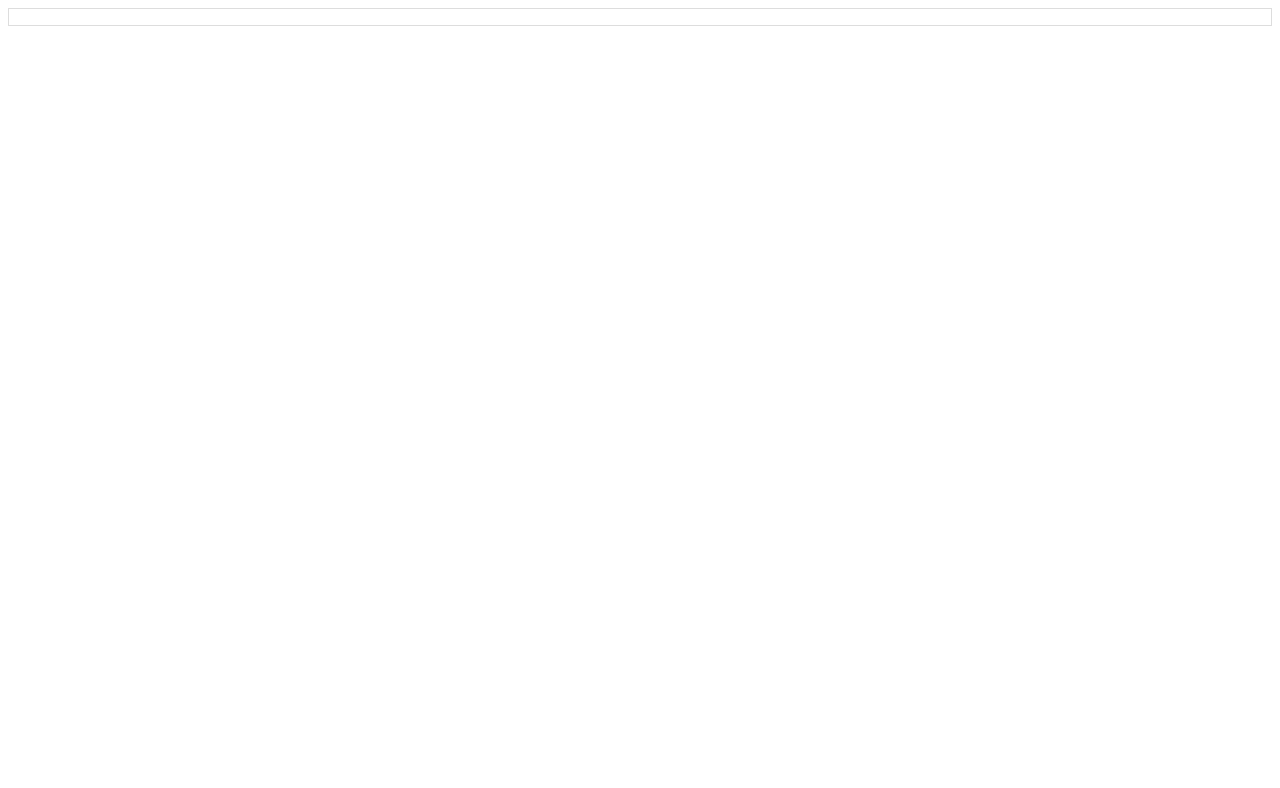
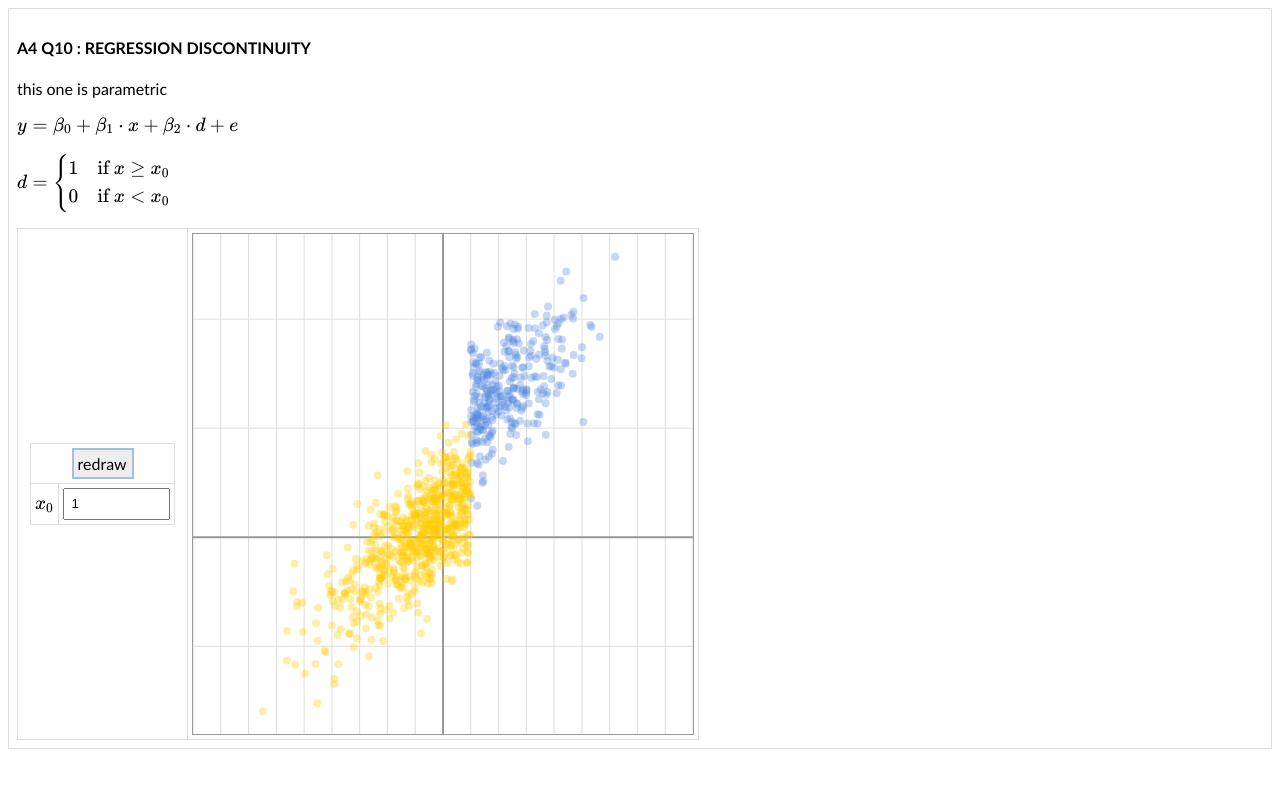
Before and after one commit to dactyrafficle/elder_almond, a plain HTML site: page a4_q10.html in a window 1280 px wide. Drawn offline with Linux system fonts and the light colour scheme.

Commit message:
Add files via upload

```diff
--- a/a4_q10.html
+++ b/a4_q10.html
@@ -17,14 +17,195 @@
   <script src="./includes/katex/katex.min.js"></script>
   <script src="./includes/a.js"></script>
 
-  <title> a4 q1 &middot; </title>
+  <title> A4 Q10 &middot; </title>
 
 </head>
 
 
+<div class='section border margin padding'>
 
-<div class='section border margin padding'>
+  <h4> A4 Q10 : REGRESSION DISCONTINUITY </h4>
+
+  <p> this one is parametric </p>
+  <p><span class='math'> y = \beta_0 + \beta_1 \cdot x + \beta_2 \cdot d + e </span></p>
+
+
+  <p><span class='math'>d = \begin{cases} 1 &\text{if } x \ge x_0 \\ 0 &\text{if } x \lt x_0 \end{cases} </span></p>
+
+  <table class='mytables'>
+    <tr>
+      <td>
+
+
+        <table class='mytables margin'>
+          <tr>
+            <td colspan=99><div class='mybuttons noselect' id='btn_redraw' style='padding: 4px; width: 50px; margin: 0 auto;'>redraw</div></td>
+          </tr>
+          <tr>
+            <td><span class='math'>x_0</span></td>
+            <td><input class='myinputs' id='input_x_critical' style='width: 90px;' type='number' value='1' step='0.1'></input></td>
+          </tr>
+        </table>
+
+      </td>
+      <td><div id='container'></div></td>
+    </tr>
+  </div>
+
+</div>
 
 
 
-</div>
+<script>
+
+
+let x_critical = 1;
+
+window.addEventListener('load', function() {
+
+  // SETUP
+  let box = new Box();
+  container.appendChild(box.RETURN_CONTAINER());
+
+  // THIS IS THE NUMBER OF PIXELS
+  box.RESIZE(500, 500);
+
+  document.getElementById('btn_redraw').addEventListener('click', function() {
+    generate_and_draw_points(box);
+  });
+
+  document.getElementById('input_x_critical').addEventListener('input', function() {
+
+    if (this.value === '') {
+      this.value = 0;
+      x_critical = 0;
+      generate_and_draw_points(box);
+      return;
+    }
+
+    let val = parseFloat(this.value);
+
+      if (val > 7) {
+        val = 7;
+      }
+      if (val < -7) {
+        val = -7;
+      }
+      this.value = val;
+      x_critical = parseFloat(this.value);
+      generate_and_draw_points(box);
+
+
+
+
+
+  });
+
+
+
+  // UPDATES b.current
+  box.ADD_CLICK();
+  box.ADD_MOUSEMOVE();
+
+
+
+
+  generate_and_draw_points(box);
+
+
+
+}); // CLOSING WINDOW.ONLOAD
+
+
+function generate_and_draw_points(box) {
+
+  // CLEAR THE CURRENT DRAWING
+  box.CLEAR_CANVAS();
+
+  let n = 1000;
+  let x = [];
+  let d = [];
+  let e = [];
+  let y = [];
+
+  for (let i = 0; i < n; i++) {
+
+    x_ = box.rnorm()*2;
+    x.push(x_);
+
+    d_ = 0;
+    if (x_ > x_critical) {
+      d_ = 1;
+    }
+    d.push(d_);
+
+
+    e_ = box.rnorm()*3;
+    e.push(e_);
+
+    y_ = 2 + 2*x_ + 7*d_ + e_;
+    y.push(y_);
+
+  }
+
+  // console.log(y);
+
+
+  let y_max = -99999999;
+  let y_min = 99999999;
+  let x_max = -99999999;
+  let x_min = 99999999;
+
+  for (let i = 0; i < n; i++) {
+    if (y[i] > y_max) {
+      y_max = y[i];
+    }
+    if (y[i] < y_min) {
+      y_min = y[i];
+    }
+  }
+
+  let y_span = y_max - y_min;
+
+  for (let i = 0; i < n; i++) {
+    if (x[i] > x_max) {
+      x_max = x[i];
+    }
+    if (x[i] < x_min) {
+      x_min = x[i];
+    }
+  }
+
+  // SET THE RANGE
+  box.RANGE_X(-9, 9);
+  box.RANGE_Y(y_min - 0.05*y_span, y_max + 0.05*y_span);
+
+  // SHOW GRIDLINES
+  box.LINE_WIDTH(1);
+  box.STROKE_STYLE('#ddd');
+  box.SHOW_GRID_X();
+  box.SHOW_GRID_Y(10);
+
+  // DRAW THE AXES
+  box.LINE_WIDTH(2);
+  box.STROKE_STYLE('#999');
+  box.SHOW_AXES();
+
+  for (let i = 0; i < n; i++) {
+
+
+    box.RADIUS(2);
+
+    if (d[i] === 1) {
+      box.FILL_STYLE('#58d5');
+    }
+    if (d[i] === 0) {
+      box.FILL_STYLE('#fc05');
+    }
+
+    box.POINT({'x':x[i],'y':y[i]});
+
+  }
+};
+
+</script>
```
Also changed, not shown: index.html (+2 -1 lines).
